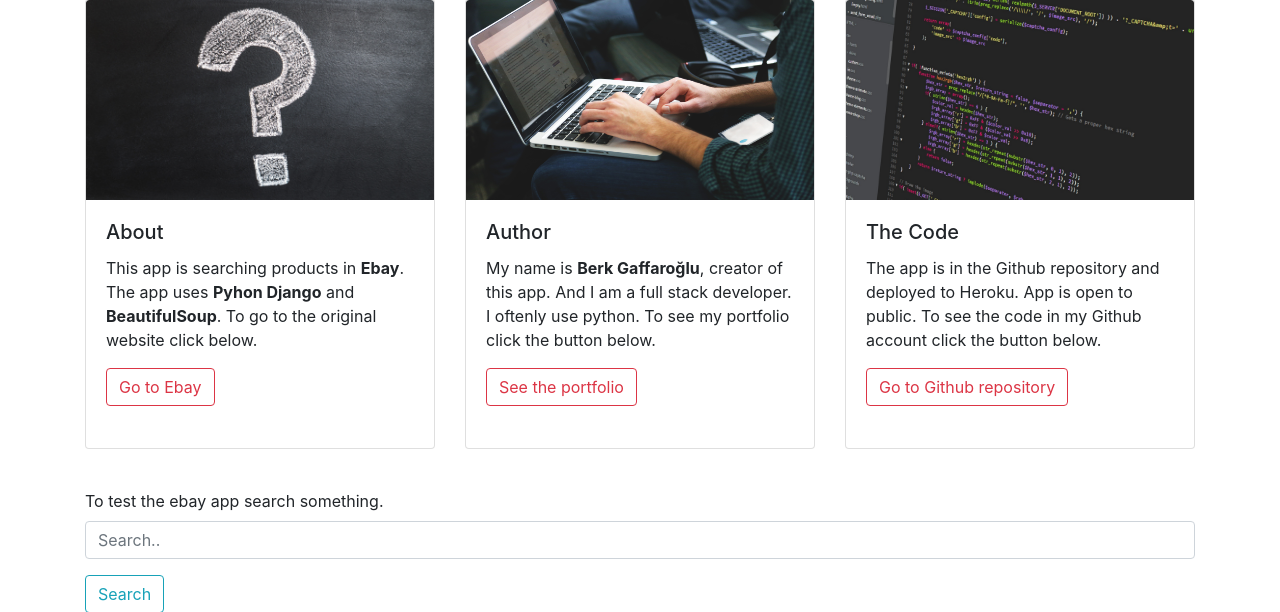
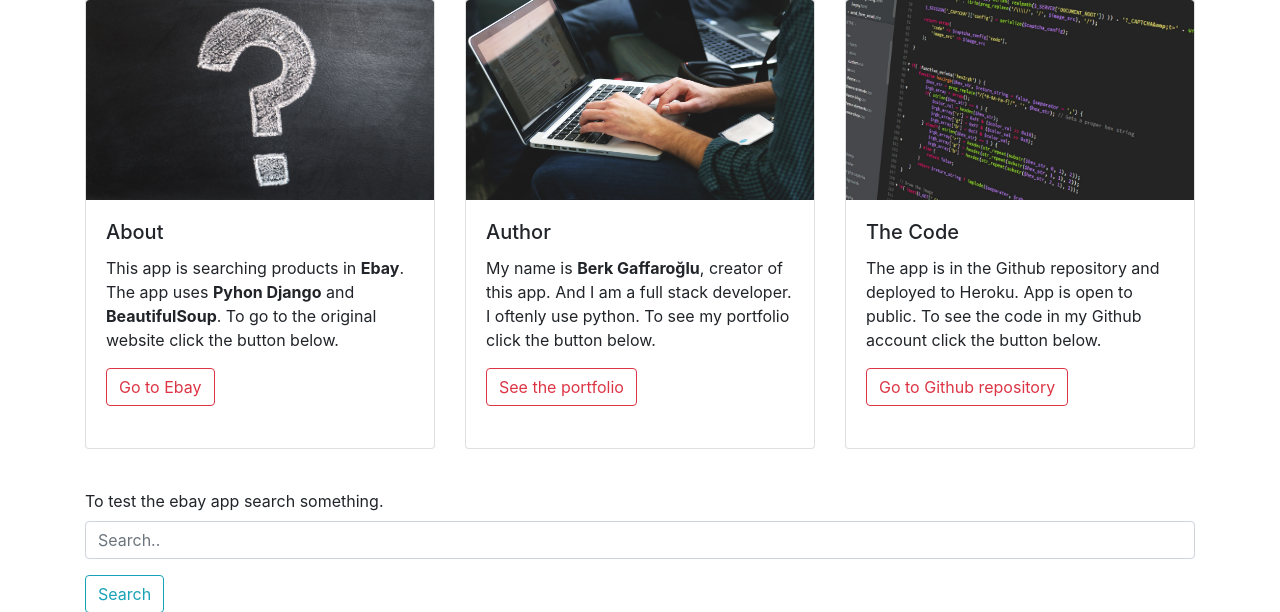
Before and after one commit to berkgaffaroglu/ebayapp, a Django app: page / in a window 1280 px wide. Shown: the part 31-643 px from the top of the page. Run offline with Django 3.2, Linux system fonts and the light colour scheme; some libraries are stand-ins or nearby versions.

```diff
--- a/templates/base.html
+++ b/templates/base.html
@@ -29,7 +29,7 @@
                 <img class="card-img-top" style="height:200px; overflow: hidden;" src="{% static "images/question.jpg" %}" alt="Card image cap">
                 <div class="card-body">
                   <h5 class="card-title">About</h5>
-                  <p class="card-text">This app is searching products in <strong>Ebay</strong>. The app uses <strong>Pyhon Django</strong> and <strong>BeautifulSoup</strong>. To go to the original website click below.</p>
+                  <p class="card-text">This app is searching products in <strong>Ebay</strong>. The app uses <strong>Pyhon Django</strong> and <strong>BeautifulSoup</strong>. To go to the original website click the button below.</p>
                   <a href="https://www.ebay.com/" class="btn btn-outline-danger">Go to Ebay</a>
                 </div>
               </div>
```
